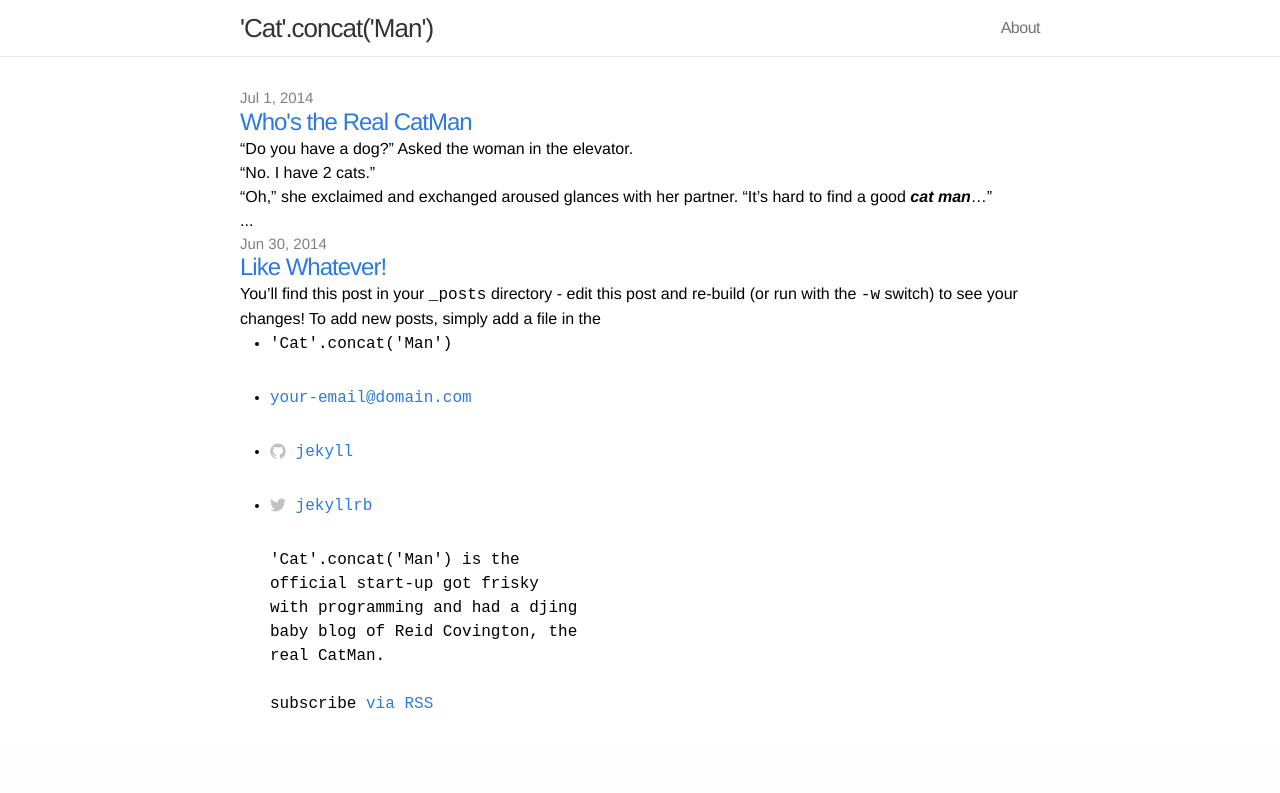
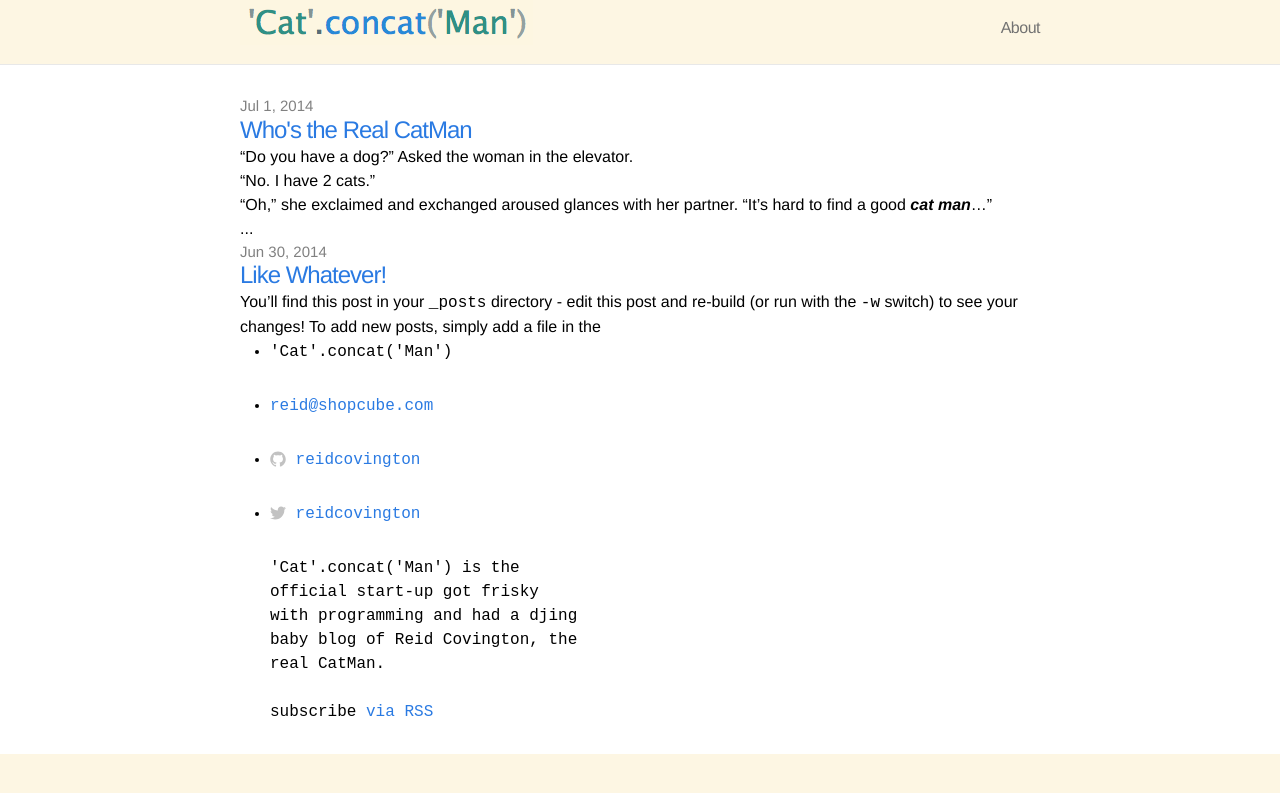
Before and after one commit to reidcovington/reidcovington.github.io, a Jekyll site: the page built from index.html, in a window 1280 px wide. Shown: the top 793 px of the page. Built offline with Jekyll 4.4.1, drawn with Linux system fonts in a browser that asks for light colours.

Commit message:
CSS Fixes -change header and footer background -change title to image

```diff
--- a/_config.yml
+++ b/_config.yml
@@ -1,11 +1,11 @@
 # Site settings
 title: "'Cat'.concat('Man')"
-email: your-email@domain.com
+email: reid@shopcube.com
 description: "'Cat'.concat('Man') is the official start-up got frisky with programming and had a djing baby blog of Reid Covington, the real CatMan."
 baseurl: ""
 url: "http://yourdomain.com"
-twitter_username: jekyllrb
-github_username:  jekyll
+twitter_username: "reidcovington"
+github_username: "reidcovington"
 
 # Build settings
 markdown: kramdown
--- a/_includes/header.html
+++ b/_includes/header.html
@@ -2,7 +2,7 @@
 
   <div class="wrap">
 
-    <a class="site-title" href="{{ site.baseurl }}/">{{ site.title }}</a>
+    <a class="site-title" href="{{ site.baseurl }}/"><img src="../assets/title.png" alt="title"></a>
 
     <nav class="site-nav">
       <a href="#" class="menu-icon">
--- a/css/main.css
+++ b/css/main.css
@@ -13,7 +13,7 @@ body {
   font-size: 16px;
   line-height: 1.5;
   font-weight: 300;
-  background-color: #fdfdfd;
+  background-color: #FDF6E3;
 }
 
 h1, h2, h3, h4, h5, h6 { font-size: 100%; font-weight: 400; }
@@ -43,7 +43,7 @@ a:visited { color: #205caa; }
 .site-header {
   border-bottom: 1px solid #e8e8e8;
   min-height: 56px;
-  background-color: white;
+  background-color: #FDF6E3;
 }
 
 .site-title,
```
Also changed, not shown: assets/title.png (added), 8 other files.
